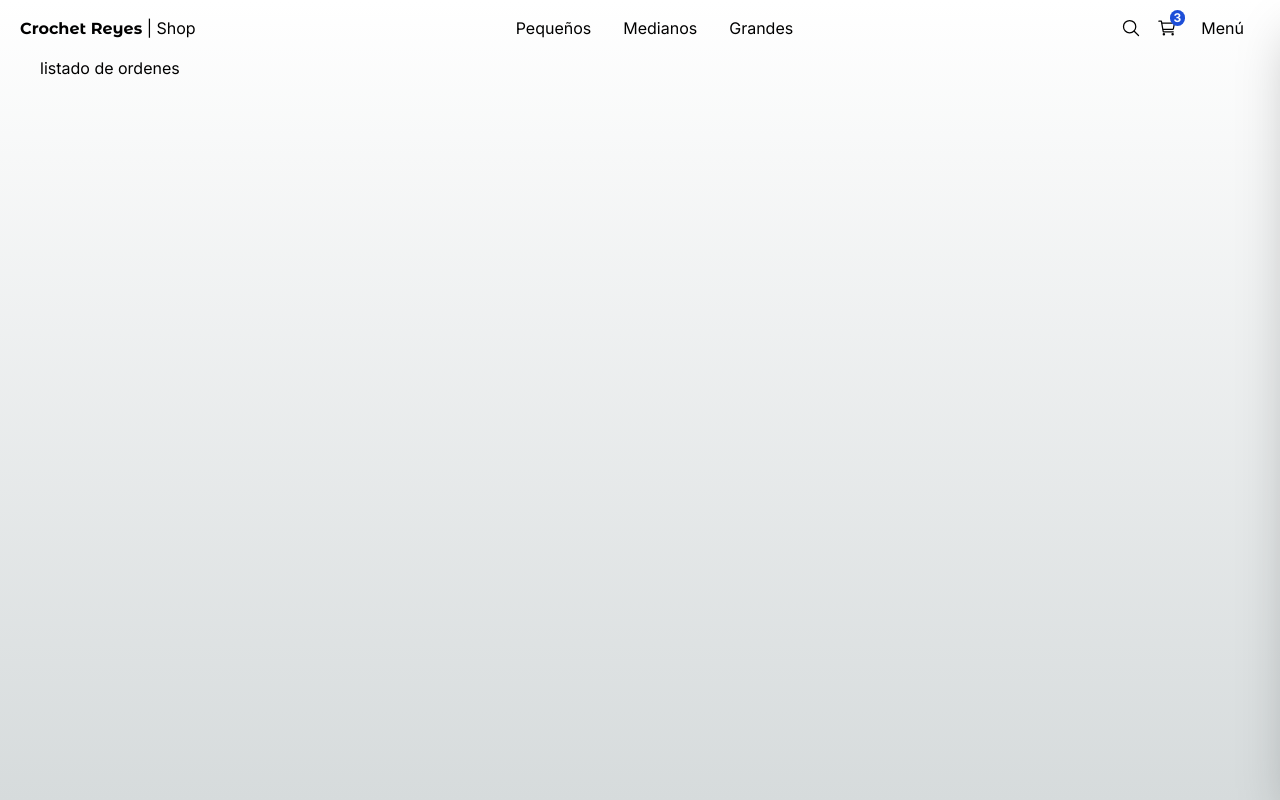
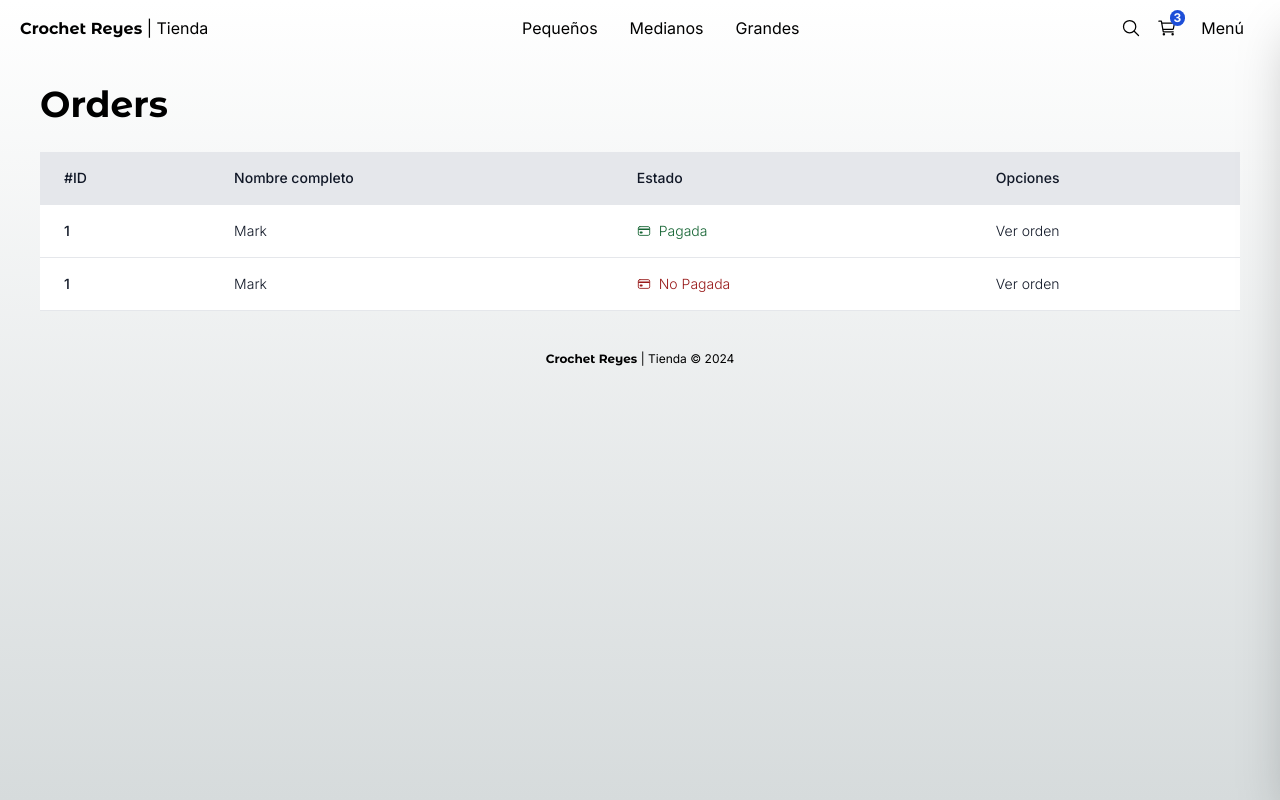
Before and after one commit to AntonioER9/crochet-reyes-app, a Next.js app: page /orders in a window 1280 px wide. Built offline with nearby package versions, Linux system fonts and the light colour scheme.

Commit message:
add footer

```diff
--- a/src/app/(shop)/cart/page.tsx
+++ b/src/app/(shop)/cart/page.tsx
@@ -11,8 +11,6 @@
   initialData.products[1],
   initialData.products[2],
 ];
-
-
 export default function () {
 
   // redirect('/empty');
--- a/src/app/(shop)/empty/page.tsx
+++ b/src/app/(shop)/empty/page.tsx
@@ -1,8 +1,21 @@
+import Link from 'next/link';
+import { IoCartOutline } from 'react-icons/io5';
 
 export default function () {
   return (
-    <div>
-      <h1>Empty Page</h1>
+    <div className="flex justify-center items-center h-[800px]">
+      <IoCartOutline size={80} className="mx-5" />
+      <div className="flex flex-col items-center">
+        <h1 className="text-xl font-semibold">
+          Tu carrito está vacío
+        </h1>
+        <Link
+          href='/'
+          className="text-blue-500 mt-2 text-4xl"
+        >
+          Regresar
+        </Link>
+      </div>
     </div>
   );
 }
--- a/src/app/(shop)/layout.tsx
+++ b/src/app/(shop)/layout.tsx
@@ -1,4 +1,4 @@
-import { Sidebar, TopMenu } from "@/components";
+import { Footer, Sidebar, TopMenu } from "@/components";
 
 export default function ShopLayout({children}: {
   children: React.ReactNode;
@@ -12,6 +12,7 @@
       <div className="px-0 sm:px-10">
         {children}
       </div>
+      <Footer/>
     </main>
   );
 }
--- a/src/app/(shop)/orders/page.tsx
+++ b/src/app/(shop)/orders/page.tsx
@@ -1,8 +1,75 @@
+// https://tailwindcomponents.com/component/hoverable-table
+import { Title } from '@/components';
+
+import Link from 'next/link';
+import { IoCardOutline } from 'react-icons/io5';
 
 export default function () {
   return (
-    <div>
-      <h1>listado de ordenes</h1>
-    </div>
+    <>
+      <Title title="Orders" />
+
+      <div className="mb-10">
+        <table className="min-w-full">
+          <thead className="bg-gray-200 border-b">
+            <tr>
+              <th scope="col" className="text-sm font-medium text-gray-900 px-6 py-4 text-left">
+                #ID
+              </th>
+              <th scope="col" className="text-sm font-medium text-gray-900 px-6 py-4 text-left">
+                Nombre completo
+              </th>
+              <th scope="col" className="text-sm font-medium text-gray-900 px-6 py-4 text-left">
+                Estado
+              </th>
+              <th scope="col" className="text-sm font-medium text-gray-900 px-6 py-4 text-left">
+                Opciones
+              </th>
+            </tr>
+          </thead>
+          <tbody>
+
+            <tr className="bg-white border-b transition duration-300 ease-in-out hover:bg-gray-100">
+
+              <td className="px-6 py-4 whitespace-nowrap text-sm font-medium text-gray-900">1</td>
+              <td className="text-sm text-gray-900 font-light px-6 py-4 whitespace-nowrap">
+                Mark
+              </td>
+              <td className="flex items-center text-sm  text-gray-900 font-light px-6 py-4 whitespace-nowrap">
+
+                <IoCardOutline className="text-green-800" />
+                <span className='mx-2 text-green-800'>Pagada</span>
+
+              </td>
+              <td className="text-sm text-gray-900 font-light px-6 ">
+                <Link href="/orders/123" className="hover:underline">
+                  Ver orden
+                </Link>
+              </td>
+
+            </tr>
+
+            <tr className="bg-white border-b transition duration-300 ease-in-out hover:bg-gray-100">
+
+              <td className="px-6 py-4 whitespace-nowrap text-sm font-medium text-gray-900">1</td>
+              <td className="text-sm text-gray-900 font-light px-6 py-4 whitespace-nowrap">
+                Mark
+              </td>
+              <td className="flex items-center text-sm  text-gray-900 font-light px-6 py-4 whitespace-nowrap">
+
+                <IoCardOutline className="text-red-800" />
+                <span className='mx-2 text-red-800'>No Pagada</span>
+
+              </td>
+              <td className="text-sm text-gray-900 font-light px-6 ">
+                <Link href="/orders/123" className="hover:underline">
+                  Ver orden
+                </Link>
+              </td>
+            </tr>
+          </tbody>
+        </table>
+      </div>
+    </>
   );
 }
--- a/src/components/index.ts
+++ b/src/components/index.ts
@@ -4,6 +4,7 @@
 export * from './ui/sidebar/Sidebar';
 export * from './ui/title/Title';
 export * from './ui/top-menu/TopMenu';
+export * from './ui/footer/Footer';
 
 export * from './product/size-selector/SizeSelector';
 export * from './product/quantity-selector/QuantitySelector';
--- /dev/null
+++ b/src/components/ui/footer/Footer.tsx
@@ -0,0 +1,30 @@
+import { titleFont } from '@/config/fonts';
+import Link from 'next/link';
+
+export const Footer = () => {
+  return (
+    <div className="flex w-full justify-center text-xs mb-10">
+      <Link
+        href='/'
+      >
+        <span className={`${titleFont.className} antialiased font-bold `}>Crochet Reyes </span>
+        <span>| Tienda </span>
+        <span>© {new Date().getFullYear()}</span>
+      </Link>
+
+      {/* <Link
+        href='/'
+        className="mx-3"
+      >
+        Privacidad & Legal
+      </Link>
+
+      <Link
+        href='/'
+        className="mx-3"
+      >
+        Ubicaciones
+      </Link> */}
+    </div>
+  )
+}
--- a/src/components/ui/top-menu/TopMenu.tsx
+++ b/src/components/ui/top-menu/TopMenu.tsx
@@ -18,7 +18,7 @@
         <Link
           href="/">
           <span className={`${titleFont.className} antialiased font-bold`} >Crochet Reyes</span>
-          <span> | Shop</span>
+          <span> | Tienda</span>
         </Link>
       </div>
 
```
